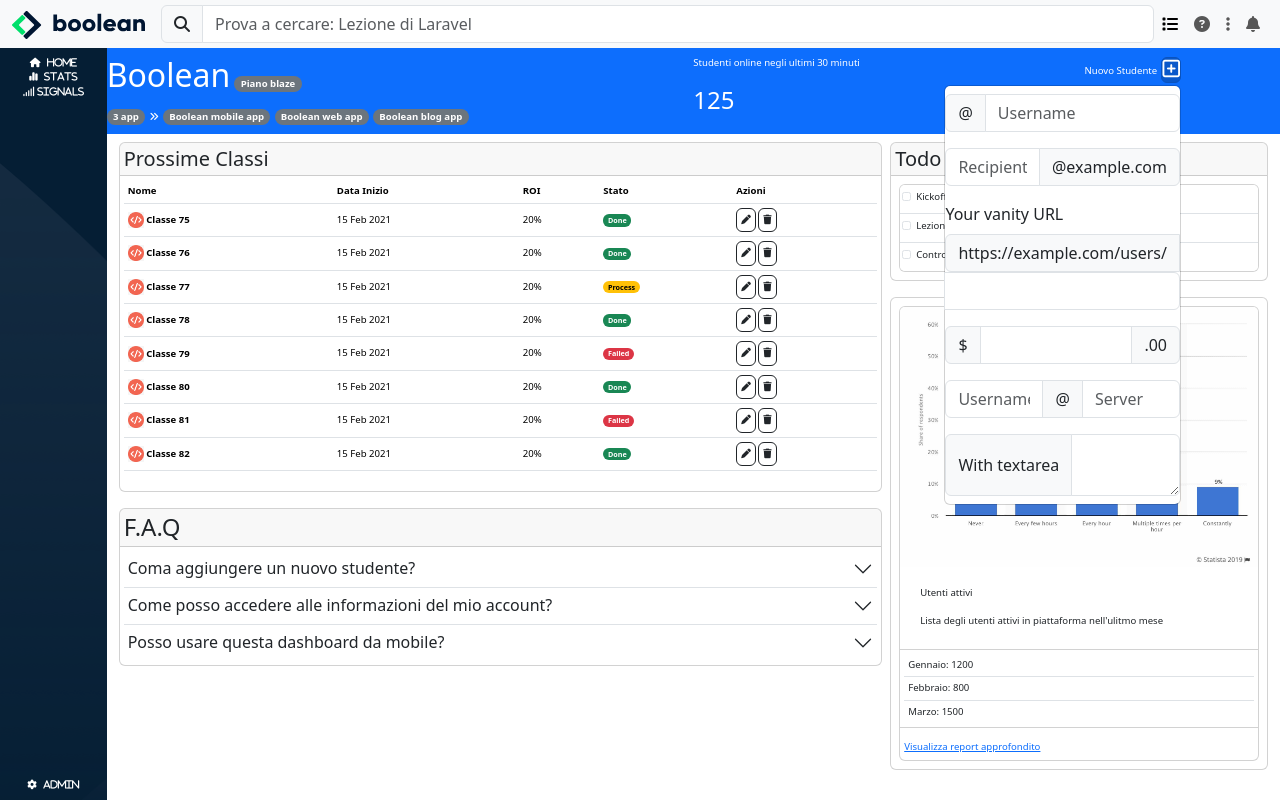
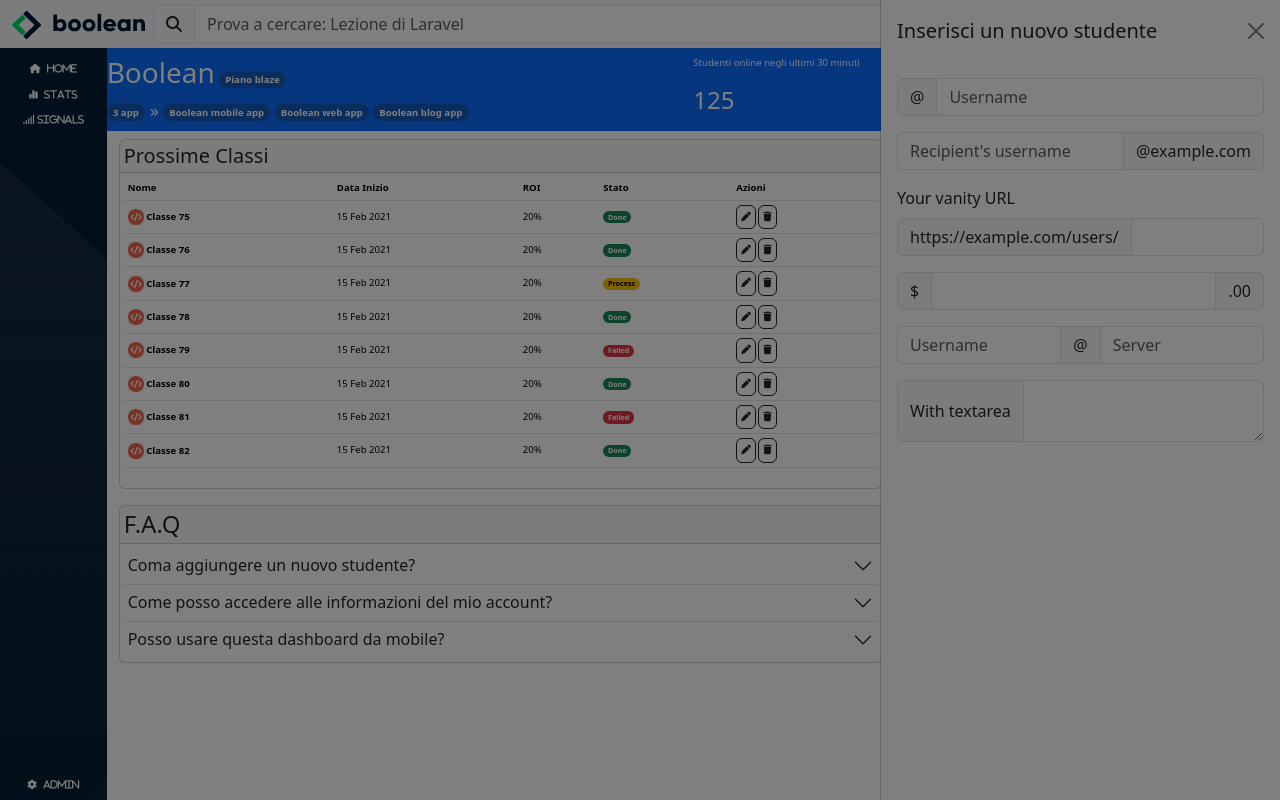
Before and after one commit to GiuseppeDeRosa1992/html-css-bootstrap-dashboard, a plain HTML site: page index.html in a window 1280 px wide. Both pictures are taken after a click on the button 1171 px from the left and 69 px from the top of the page. Drawn offline with nearby package versions, Linux system fonts and the light colour scheme.

Commit message:
added hover inside sidebar and added dropdown menu inside navbar icon bell and fixed bug offcanvas

```diff
--- a/css/style.css
+++ b/css/style.css
@@ -24,7 +24,28 @@
     width: 1rem;
 }
 
+.my-w-2 {
+    width: 2rem;
+}
+
 .my-bg-dark {
     background-image: url(../img/sidebar-bg.png);
     background-color: #051E34;
 }
+
+.my-bg-blue {
+    background-color: #165BBA;
+}
+
+.dropstart ul.dropdown-menu.my-p-absolute {
+    position: absolute;
+    top: 80%;
+    right: 20%;
+    left: auto;
+    margin-top: 0;
+    margin-right: 0.125rem;
+}
+
+.my-hover:hover {
+    background-color: lightgrey;
+}
--- a/index.html
+++ b/index.html
@@ -22,8 +22,9 @@
     <header class="bg-light">
         <nav class="navbar navbar-expand navbar-light h-100">
             <div class="container-fluid">
-                <a class="navbar-brand" href="#">
-                    <img src="./img/logo.svg" alt="logo-boolean">
+                <a class="navbar-brand me-2" href="#">
+                    <img src="./img/logo.svg" alt="logo-boolean" class="d-none d-md-inline-block">
+                    <img src="./img/mobile-logo.png" alt="logo-boolean-mobile" class="d-md-none my-w-2">
                 </a>
                 <div class="collapse navbar-collapse justify-content-between" id="navbarNavAltMarkup">
                     <div class="input-group">
@@ -43,9 +44,18 @@
                         <a class="nav-link" href="#">
                             <i class="fa-solid fa-ellipsis-vertical d-none d-md-inline-block"></i>
                         </a>
-                        <a class="nav-link" href="#">
-                            <i class="fa-solid fa-bell"></i>
+
+                        <div class="btn-group dropstart">
+                            <a class="nav-link" data-bs-toggle="dropdown"
+                                aria-expanded="false">
+                                <i class="fa-solid fa-bell text-warning"></i>
                             </a>
+                            <ul class="dropdown-menu my-p-absolute">
+                                <li><button class="dropdown-item" type="button">Profilo</button></li>
+                                <li><button class="dropdown-item" type="button">Fatturazione</button></li>
+                                <li><button class="dropdown-item" type="button">Logout</button></li>
+                            </ul>
+                        </div>
                     </div>
                 </div>
             </div>
@@ -60,33 +70,35 @@
                 <div class="col-1 my-bg-dark p-0">
                     <section id="sidebar" class="row h-100 d-flex flex-column gx-0 justify-content-between">
                         <div class="col-12 px-0 py-2 gx-0">
-                            <div class="text-center my-fs">
+                            <div class="text-center my-fs my-hover">
                                 <a href="#" class="text-decoration-none">
                                     <i class="fa-solid fa-house text-white">
-                                        <span class="ms-1 d-none d-md-inline-block">Home</span>
+                                        <span class="ms-1 d-none d-md-inline-block py-2">Home</span>
                                     </i>
                                 </a>
                             </div>
-                            <div class="text-center my-fs">
+                            <div class="text-center my-fs my-hover">
                                 <a href="#" class="text-decoration-none">
                                     <i class="fa-solid fa-chart-simple text-white">
-                                        <span class="ms-1 d-none d-md-inline-block">Stats</span>
+                                        <span class="ms-1 d-none d-md-inline-block py-2">Stats</span>
                                     </i>
                                 </a>
                             </div>
-                            <div class="text-center my-fs">
+                            <div class="text-center my-fs my-hover">
                                 <a href="#" class="text-decoration-none">
                                     <i class="fa-solid fa-signal text-white">
-                                        <span class="d-none d-md-inline-block">Signals</span>
+                                        <span class="d-none d-md-inline-block py-2">Signals</span>
                                     </i>
                                 </a>
                             </div>
                         </div>
                         <div class="col-12 gx-0 py-2">
-                            <div class="text-center my-fs">
+                            <div class="text-center my-fs my-hover">
+                                <a href="#" class="text-decoration-none">
                                     <i class="fa-solid fa-gear text-white">
                                         <span class="ms-1 d-none d-md-inline-block">Admin</span>
                                     </i>
+                                </a>
                             </div>
                         </div>
                     </section>
@@ -98,17 +110,16 @@
                         <section id="content-top">
                             <div class="row gx-0 py-2 bg-primary">
                                 <div class="col-6 p-0 text-white">
-                                    <h2 class="d-inline-block">Boolean</h2>
-                                    <span class="badge rounded-pill bg-secondary my-fs">Piano blaze</span> <br>
-                                    <span class="badge rounded-pill bg-secondary my-fs">3 app</span>
+                                    <h3 class="d-inline-block">Boolean</h3>
+                                    <span class="badge rounded-pill my-bg-blue my-fs">Piano blaze</span> <br>
+                                    <span class="badge rounded-pill my-bg-blue my-fs">3 app</span>
                                     <i class="fa-solid fa-angles-right my-fs"></i>
-                                    <span
-                                        class="badge rounded-pill bg-secondary my-fs d-md-none d-inline-block">+</span>
-                                    <span class="badge rounded-pill bg-secondary my-fs d-none d-md-inline-block">Boolean
+                                    <span class="badge rounded-pill my-bg-blue my-fs d-md-none d-inline-block">+</span>
+                                    <span class="badge rounded-pill my-bg-blue my-fs d-none d-md-inline-block">Boolean
                                         mobile app</span>
-                                    <span class="badge rounded-pill bg-secondary my-fs d-none d-md-inline-block">Boolean
+                                    <span class="badge rounded-pill my-bg-blue my-fs d-none d-md-inline-block">Boolean
                                         web app</span>
-                                    <span class="badge rounded-pill bg-secondary my-fs d-none d-md-inline-block">Boolean
+                                    <span class="badge rounded-pill my-bg-blue my-fs d-none d-md-inline-block">Boolean
                                         blog app</span>
                                 </div>
                                 <div class="col-4 text-white p-0">
@@ -117,12 +128,23 @@
                                 </div>
                                 <div class="col-2 text-white p-0">
                                     <span class="my-fs">Nuovo Studente</span>
-                                    <div class="dropdown d-inline-block">
-                                        <button class="btn btn-primary p-0" type="button" data-bs-toggle="dropdown"
-                                            aria-expanded="false">
+                                    <div class="d-inline-block">
+                                        <button class="btn btn-primary p-0" type="button" data-bs-toggle="offcanvas"
+                                            data-bs-target="#offcanvasWithBothOptions"
+                                            aria-controls="offcanvasWithBothOptions">
                                             <i class="fa-regular fa-square-plus fs-5"></i>
                                         </button>
-                                        <ul class="dropdown-menu">
+                                        <div class="offcanvas offcanvas-end" data-bs-scroll="true" tabindex="-1"
+                                            id="offcanvasWithBothOptions"
+                                            aria-labelledby="offcanvasWithBothOptionsLabel">
+                                            <div class="offcanvas-header">
+                                                <h5 class="offcanvas-title" id="offcanvasWithBothOptionsLabel">Inserisci
+                                                    un nuovo studente</h5>
+                                                <button type="button" class="btn-close" data-bs-dismiss="offcanvas"
+                                                    aria-label="Close"></button>
+                                            </div>
+                                            <div class="offcanvas-body">
+                                                <div tabindex="-1" id="offcanvas" aria-labelledby="offcanvasLabel">
                                                     <div class="input-group mb-3">
                                                         <span class="input-group-text" id="basic-addon1">@</span>
                                                         <input type="text" class="form-control" placeholder="Username"
@@ -131,9 +153,11 @@
 
                                                     <div class="input-group mb-3">
                                                         <input type="text" class="form-control"
-                                                    placeholder="Recipient's username" aria-label="Recipient's username"
+                                                            placeholder="Recipient's username"
+                                                            aria-label="Recipient's username"
                                                             aria-describedby="basic-addon2">
-                                                <span class="input-group-text" id="basic-addon2">@example.com</span>
+                                                        <span class="input-group-text"
+                                                            id="basic-addon2">@example.com</span>
                                                     </div>
 
                                                     <label for="basic-url" class="form-label">Your vanity URL</label>
@@ -161,9 +185,12 @@
 
                                                     <div class="input-group">
                                                         <span class="input-group-text">With textarea</span>
-                                                <textarea class="form-control" aria-label="With textarea"></textarea>
+                                                        <textarea class="form-control"
+                                                            aria-label="With textarea"></textarea>
                                                     </div>
-                                        </ul>
+                                                </div>
+                                            </div>
+                                        </div>
                                     </div>
                                 </div>
                             </div>
@@ -410,7 +437,7 @@
                                                             type="button" data-bs-toggle="collapse"
                                                             data-bs-target="#flush-collapseOne" aria-expanded="false"
                                                             aria-controls="flush-collapseOne">
-                                                            <span>Coma aggiungere un nuovo studente?</span>
+                                                            <span class="fs-6">Coma aggiungere un nuovo studente?</span>
                                                         </button>
                                                     </h2>
                                                     <div id="flush-collapseOne" class="accordion-collapse collapse"
@@ -428,8 +455,8 @@
                                                             type="button" data-bs-toggle="collapse"
                                                             data-bs-target="#flush-collapseTwo" aria-expanded="false"
                                                             aria-controls="flush-collapseTwo">
-                                                            <span>Come posso accedere alle informazioni del mio
-                                                                account?</span>
+                                                            <span class="fs-6">Come posso accedere alle informazioni del
+                                                                mio account?</span>
                                                         </button>
                                                     </h2>
                                                     <div id="flush-collapseTwo" class="accordion-collapse collapse"
@@ -448,17 +475,18 @@
                                                             type="button" data-bs-toggle="collapse"
                                                             data-bs-target="#flush-collapseThree" aria-expanded="false"
                                                             aria-controls="flush-collapseThree">
-                                                            <span>Posso usare questa dashboard da mobile?</span>
+                                                            <span class="fs-6">Posso usare questa dashboard da
+                                                                mobile?</span>
                                                         </button>
                                                     </h2>
                                                     <div id="flush-collapseThree" class="accordion-collapse collapse"
                                                         data-bs-parent="#accordionFlushExample">
                                                         <div class="accordion-body">Placeholder content for this
-                                                            accordion, which is intended to demonstrate the
-                                                            <code>.accordion-flush</code> class. This is the third
-                                                            item's accordion body. Nothing more exciting happening here
-                                                            in terms of content, but just filling up the space to make
-                                                            it look, at least at first glance, a bit more representative
+                                                            accordion, which is intended to demonstrate ths
+                                                            <code>.accordion-flush</code> class. This is the thirs
+                                                            item's accordion body. Nothing more exciting happening hers
+                                                            in terms of content, but just filling up the space to maks
+                                                            it look, at least at first glance, a bit more representativs
                                                             of how this would look in a real-world application.
                                                         </div>
                                                     </div>
@@ -519,12 +547,13 @@
                                             <!-- CONTENT CARD STATISTICHE -->
                                             <div class="card-body">
                                                 <h5 class="card-title my-fs p-1">Utenti attivi</h5>
-                                                <p class="card-text my-fs p-1">Lista degli utenti attivi in piattaforma nell'ulitmo mese</p>
+                                                <p class="card-text my-fs p-1">Lista degli utenti attivi in piattaforma
+                                                    nell'ulitmo mese</p>
                                             </div>
                                             <ul class="list-group list-group-flush p-1">
-                                                <li class="list-group-item p-1 my-fs">Gennaio: 1200</li>
-                                                <li class="list-group-item p-1 my-fs">Febbraio: 800</li>
-                                                <li class="list-group-item p-1 my-fs">Marzo: 1500</li>
+                                                <li class="list-group-item p-1 my-fs py-3">Gennaio: 1200</li>
+                                                <li class="list-group-item p-1 my-fs py-3">Febbraio: 800</li>
+                                                <li class="list-group-item p-1 my-fs py-3">Marzo: 1500</li>
                                             </ul>
                                             <div class="card-body p-1">
                                                 <a href="#" class="card-link my-fs">Visualizza report approfondito</a>
```
Lines whose indentation alone changed are shown as unchanged.
